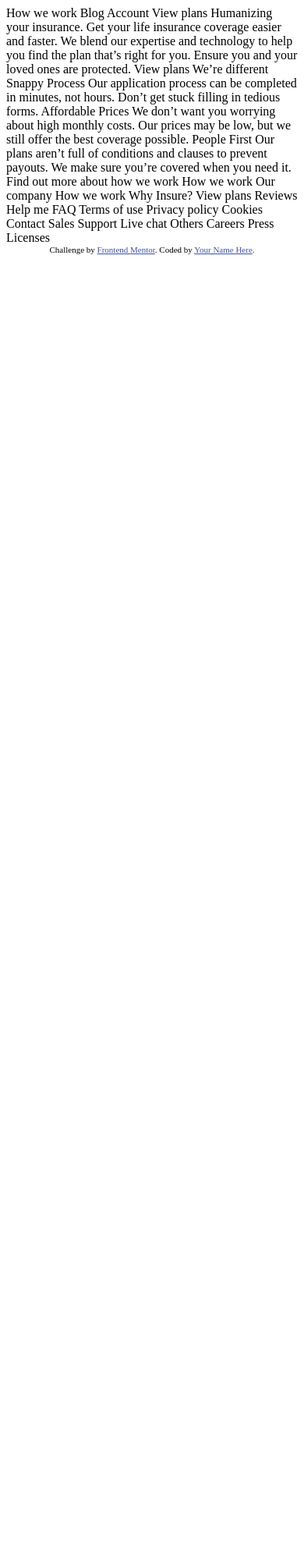
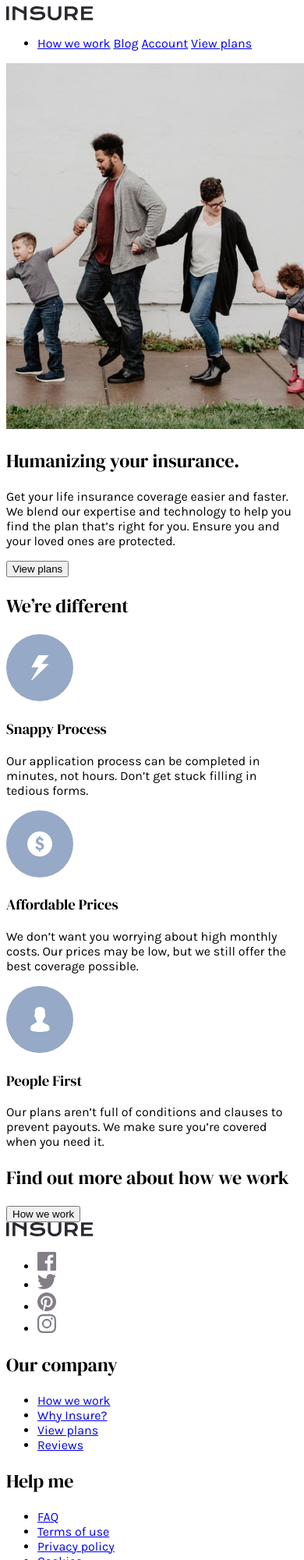
Before and after one commit to meilani/insureLandingPage, a plain HTML site: page index.html in a window 390 px wide. Shown: the top 2000 px of the page at 78% size. Before the commit the page ends 844 px from the top, so only its background shows below. Drawn offline with Linux system fonts and the light colour scheme.

Commit message:
html structure

```diff
--- a/index.html
+++ b/index.html
@@ -6,80 +6,156 @@
 
   <link rel="icon" type="image/png" sizes="32x32" href="./images/favicon-32x32.png">
 
+  <link href="https://fonts.googleapis.com/css2?family=DM+Serif+Display&family=Karla:wght@400;700&display=swap" rel="stylesheet">
+
+  <link rel="stylesheet" href="/style/style.css">
+  <script src="/js/main.js" async></script>
+
   <title>Frontend Mentor | Insure landing page</title>
 
-  <!-- Feel free to remove these styles or customise in your own stylesheet 👍 -->
-  <style>
-    .attribution { font-size: 11px; text-align: center; }
-    .attribution a { color: hsl(228, 45%, 44%); }
-  </style>
 </head>
 <body>
+<header>
+    <div class="logo-image header-logo">
+        <img src="./images/logo.svg" alt="Insure" class="logo">
+    </div>
+    <nav class="header-nav">
+        <ul>
+            <li>
+                <a href="#">How we work</a>
+                <a href="#">Blog</a>
+                <a href="#">Account</a>
+                <a href="#">View plans</a>
+            </li>
+        </ul>
+    </nav>
+</header>
+<main>
 
-  How we work
-  Blog
-  Account
-  View plans
+    <section class="hero">
+        <div class="hero-image">
+            <img src="/images/image-intro-mobile.jpg"
+                alt=""
+                srcset="/images/image-intro-mobile.jpg 375w,
+                    /images/image-intro-desktop.jpg 540w"
+                sizes="(max-width: 850px) 375w, 540w">
+        </div> <!-- End hero-image -->
+        <div class="hero-text">
+            <h1>Humanizing your insurance.</h1>
 
-  Humanizing your insurance.
-
+            <p>
                 Get your life insurance coverage easier and faster. We blend our expertise
                 and technology to help you find the plan that’s right for you. Ensure you
                 and your loved ones are protected.
+            </p>
 
+            <div class="button"></div>
+            <button type="button">
                 View plans
+            </button>
 
-  We’re different
 
-  Snappy Process
+        </div> <!-- End hero-text -->
+    </section> <!-- End hero -->
 
+    <section class="different">
+        <h2>We’re different</h2>
+
+        <div class="card card1">
+            <img src="/images/icon-snappy-process.svg" alt="A lightning bolt">
+            <h3>Snappy Process</h3>
+            <p>
                 Our application process can be completed in minutes, not hours. Don’t get
                 stuck filling in tedious forms.
+            </p>
+        </div> <!-- End card-->
 
-  Affordable Prices
-
+        <div class="card card2">
+            <img src="/images/icon-affordable-prices.svg" alt="Dollar Sign">
+            <h3>Affordable Prices</h3>
+            <p>
                 We don’t want you worrying about high monthly costs. Our prices may be low,
                 but we still offer the best coverage possible.
-
-  People First
-
+            </p>
+        </div> <!-- End card-->
+        <div class="card card3">
+            <img src="/images/icon-people-first.svg" alt="Profile Image Icon">
+            <h3>People First</h3>
+            <p>
                 Our plans aren’t full of conditions and clauses to prevent payouts. We make
                 sure you’re covered when you need it.
+            </p>
+        </div> <!-- End card-->
+    </section> <!-- End different -->
 
-  Find out more about how we work
+    <section class="how">
+        <div class="how-text">
+            <h2>Find out more about how we work</h2>
+        </div> <!-- End how-text -->
+        <div class="how-button">
+            <button type-="button">
+                How we work
+            </button>
+        </div> <!-- End how-button -->
 
-  How we work
-
-  Our company
-
-  How we work
-  Why Insure?
-  View plans
-  Reviews
-
-  Help me
-
-  FAQ
-  Terms of use
-  Privacy policy
-  Cookies
-
-  Contact
-
-  Sales
-  Support
-  Live chat
-
-  Others
-
-  Careers
-  Press
-  Licenses
-
+    </section> <!-- End how -->
+</main>
+<footer>
+    <div class="footer-header">
+        <div class="footer-logo">
+            <img src="/images/logo.svg" alt="Insure">
+        </div>
+        <div class="social-icons">
+            <ul>
+                <li><a href="#"><img src="/images/icon-facebook.svg" alt="facebook"></a></li>
+                <li><a href="#"><img src="/images/icon-twitter.svg" alt="twitter"></a></li>
+                <li><a href="#"><img src="/images/icon-pinterest.svg" alt="pinterest"></a></li>
+                <li><a href="#"><img src="/images/icon-instagram.svg" alt="instagram"></a></li>
+            </ul>
+        </div>
+    </div> <!-- End footer-header -->
+    <div class="footer-lists">
+        <section class="footer-section" id="footer-section-1">
+            <h2>Our company</h2>
+            <ul>
+                <li><a href="#">How we work</a></li>
+                <li><a href="#">Why Insure?</a></li>
+                <li><a href="#">View plans</a></li>
+                <li><a href="#">Reviews</a></li>
+            </ul>
+        </section> <!-- End footer-section-1 -->
+        <section class="footer-section" id="footer-section-1">
+            <h2>Help me</h2>
+            <ul>
+                <li><a href="#">FAQ</a></li>
+                <li><a href="#">Terms of use</a></li>
+                <li><a href="#">Privacy policy</a></li>
+                <li><a href="#">Cookies</a></li>
+            </ul>
+        </section> <!-- End footer-section-1 -->
+        <section class="footer-section" id="footer-section-1">
+            <h2>Contact</h2>
+            <ul>
+                <li><a href="#">Sales</a></li>
+                <li><a href="#">Support</a></li>
+                <li><a href="#">Live chat</a></li>
+            </ul>
+        </section> <!-- End footer-section-1 -->
+        <section class="footer-section" id="footer-section-1">
+            <h2>Others</h2>
+            <ul>
+                <li><a href="#">Careers</a></li>
+                <li><a href="#">Press</a></li>
+                <li><a href="#">Licenses</a></li>
+            </ul>
+        </section> <!-- End footer-section-1 -->
+    </div> <!-- End footer-lists -->
 
     <div class="attribution">
       Challenge by <a href="https://www.frontendmentor.io?ref=challenge" target="_blank">Frontend Mentor</a>.
-    Coded by <a href="#">Your Name Here</a>.
-  </div>
+      Coded by <a href="https://lauraho.net">Laura Ho</a>.
+    </div> <!-- End attribution -->
+</footer>
+
 </body>
 </html>
--- a/style/style.css
+++ b/style/style.css
@@ -49,3 +49,20 @@ You can use either use the social icons provided or load in a font icon library.
 
 
 */
+
+body {
+    font-family: 'Karla', sans-serif;
+    font-weight: 400;
+}
+
+h1, h2, h3, h4, h5, h6 {
+    font-family: 'DM Serif Display', serif;
+    font-weight: 400;
+}
+
+
+
+
+
+.attribution { font-size: 11px; text-align: center; }
+.attribution a { color: hsl(228, 45%, 44%); }
```
Lines whose indentation alone changed are shown as unchanged.
